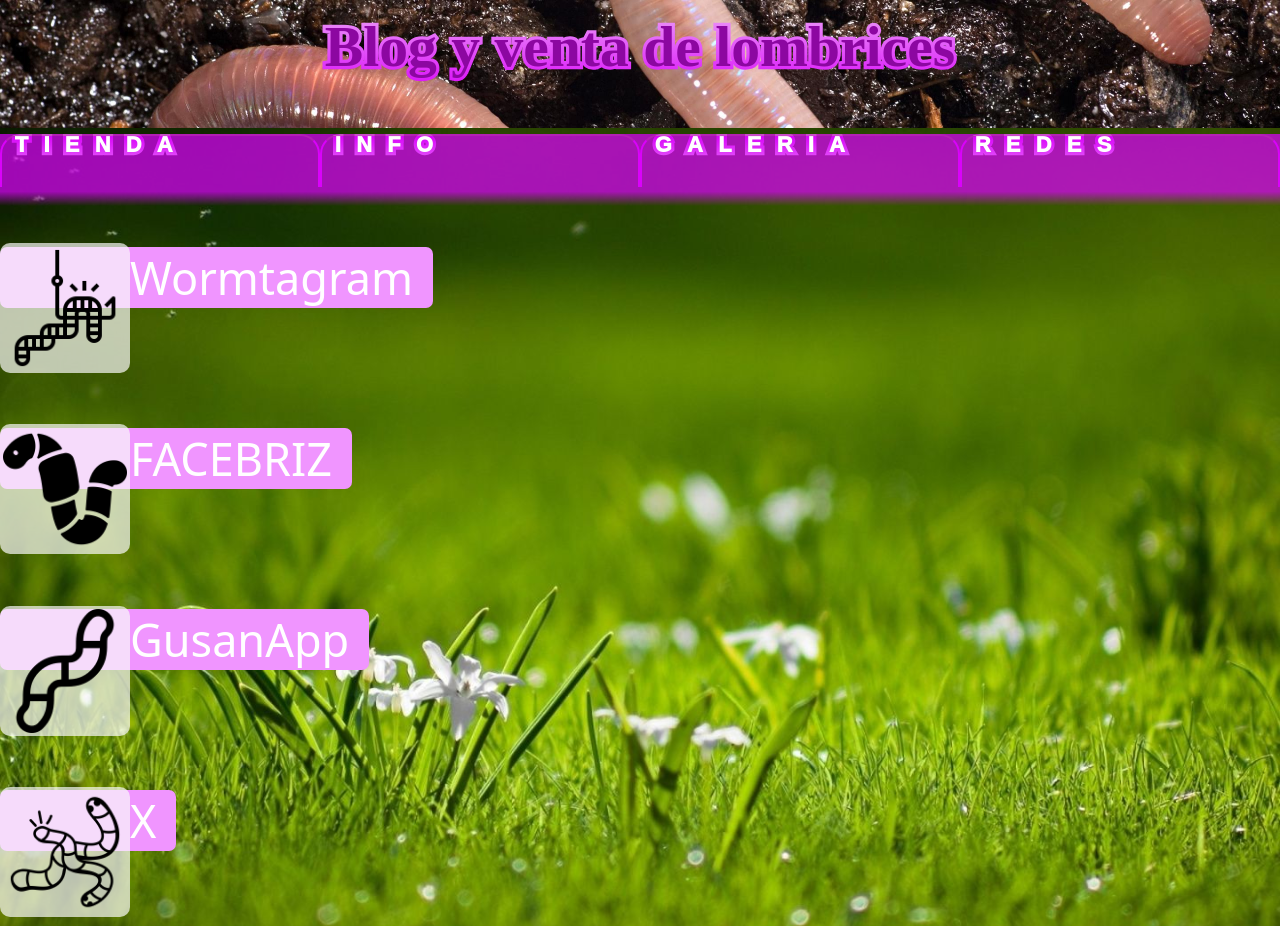
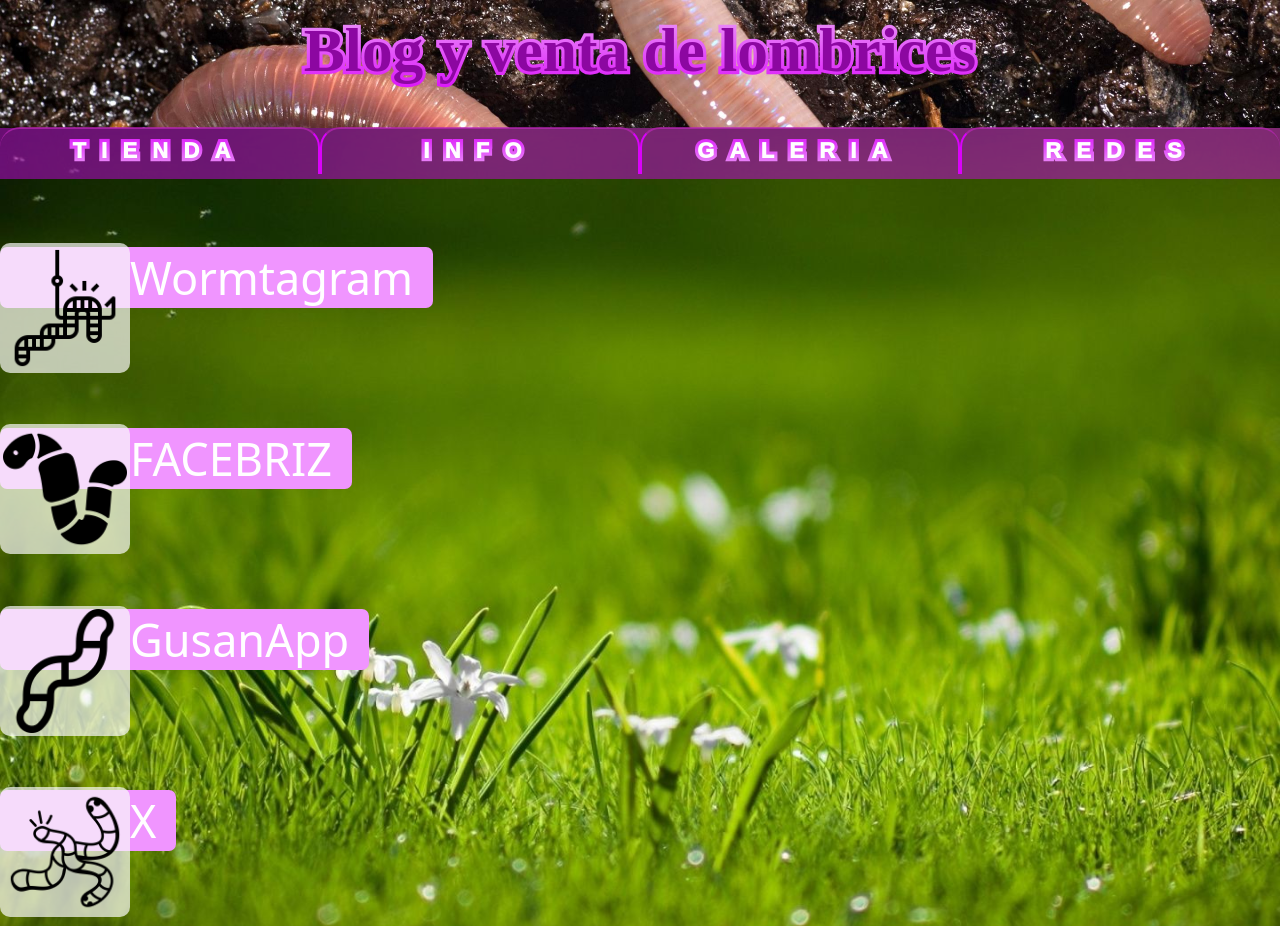
Before and after one commit to Axundra/Pag1, a website: page pages/redes.html in a window 1280 px wide. Shown: the top 926 px of the page. Drawn offline with nearby package versions, Linux system fonts and the light colour scheme; a web font is replaced by a local one.

Commit message:
arreglo al nav de las pages

```diff
--- a/pages/redes.html
+++ b/pages/redes.html
@@ -16,12 +16,12 @@
 	<header>
 		<nav>
 			<a class="titulo" href="../index.html">Blog y venta de lombrices</a>
-			<a href="../index.html"><img src="../img/HEADER.jpg" alt="Banner"></a>
+			<a href="../index.html" class="banner"><img src="../img/HEADER.jpg" alt="Banner"></a>
 			<section class="navBotones">
-				<article class="navTxt"><a href="tienda.html">TIENDA</a></article>
-				<article class="navTxt"><a href="info.html">INFO</a></article>
-				<article class="navTxt"><a href="galeria.html">GALERIA</a></article>
-				<article class="navTxt"><a href="redes.html">REDES</a></article>
+				<article><a class="navTxt navBoton1" href="tienda.html">TIENDA</a></article>
+				<article><a class="navTxt" href="info.html">INFO</a></article>
+				<article><a class="navTxt" href="galeria.html">GALERIA</a></article>
+				<article><a class="navTxt navBoton4" href="redes.html">REDES</a></article>
 			</section>
 		</nav>
 	</header>
--- a/sass/style.scss
+++ b/sass/style.scss
@@ -36,8 +36,12 @@ nav {
 	position: fixed;
 	z-index: 2;//			porque algunos elementos lo superponían
 
+	.banner
+	{
+		display: flex;
+	}
 	.navBotones, .navBotTienda{
-		background: linear-gradient(rgba(221, 0, 255, 0.705) 80%, transparent);// 10% para que destaque más el color
+		background:rgba(221, 0, 255, 0.446);// 10% para que destaque más el color
 		height: 5vw;
 	}
 
@@ -66,6 +70,7 @@ nav {
 	}
 
 	.navBotones{
+		backdrop-filter: blur(50px);
 		display: flex;
 		justify-content: space-around;
 		align-items: center;
@@ -75,6 +80,12 @@ nav {
 			align-items: end;
 			height: 4vw;
 			margin-top: auto;
+		}
+		.navBoton1{
+			border-left: 0px;
+		}
+		.navBoton4{
+			border-right: 0px;
 		}
 	}
 
```
Also changed, not shown: index.html (+3 -3 lines), pages/galeria.html (+3 -3 lines), pages/info.html (+3 -3 lines), pages/tienda.html (+2 -2 lines), css/style.css, 1 other file.
